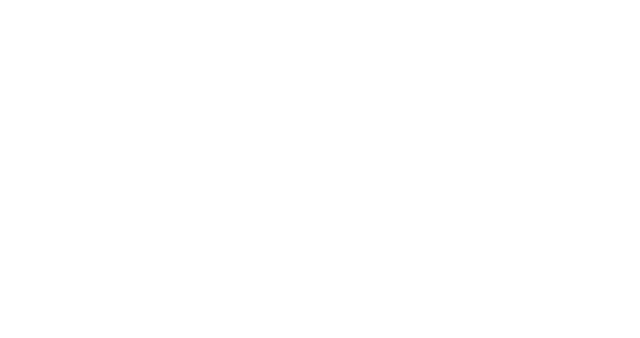
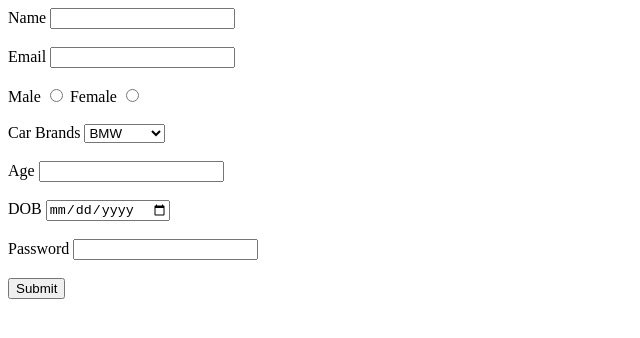
Before and after one commit to acciojob/signup-form-car-Poornesh-M-D, a website: page main.html in a window 1280 px wide. Shown: the whole page, without its empty margins (0-640 px from the left). Drawn offline with Linux system fonts and the light colour scheme.

Commit message:
signup car

```diff
--- a/main.html
+++ b/main.html
@@ -5,12 +5,42 @@
 <head>
 	<link rel="stylesheet" href="styles.css">
 </head>
+<body>
+	<form method="post">
+	<label for="name">Name</label>
+	<input id="name" type="text" required><br><br>
 
-<body>
+	<label for="email">Email</label>
+	<input id="email" type="email" required><br><br>
+
+	<label for="male">Male</label>
+		<input type="radio" id="male" name="gender" required>
+		<label for="gender_f">Female</label>
+		<input type="radio" id="gender_f" name="gender" required><br><br>
+
+	<label for="cars">Car Brands</label>
+	<select id="cars" name="cars" required>
+		<option id="cars" value="bmw">BMW</option>
+		<option id="cars" value="audi">Audi</option>
+		<option id="cars" value="mercedez">Mercedez</option><br><br>
+	</select><br><br>
+
+	<label for="age">Age</label>
+    <input id="age" type="number" min="0" required><br><br>
+
+	<label for="dob">DOB</label>
+    <input id="dob" type="date" required><br><br>
+
+	<label for="password">Password</label>
+	<input id="password" type="password" required><br><br>
+
+	<button type="submit">Submit</button>
+
+
+</form>
 	<!-- the entire body must be written by student -->
     <script type="text/javascript" src="./script.js">
 </script>
-
 </body>
 
 </html>
```
